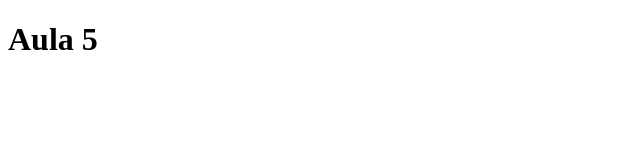
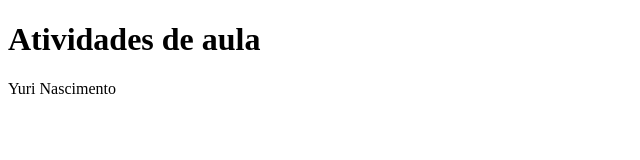
Before and after one commit to yuriwander/aula5, a plain HTML site: page index.html in a window 1280 px wide. Shown: the whole page, without its empty margins (0-640 px from the left). Drawn offline with Linux system fonts and the light colour scheme.

Commit message:
atualizado como solicitado na tarefa

```diff
--- a/index.html
+++ b/index.html
@@ -6,6 +6,7 @@
     <title>Curso HTML e CSS</title>
 </head>
 <body>
-    <h1>Aula 5</h1>
+    <h1>Atividades de aula</h1>
+    <P>Yuri Nascimento</P>
 </body>
 </html>
```
